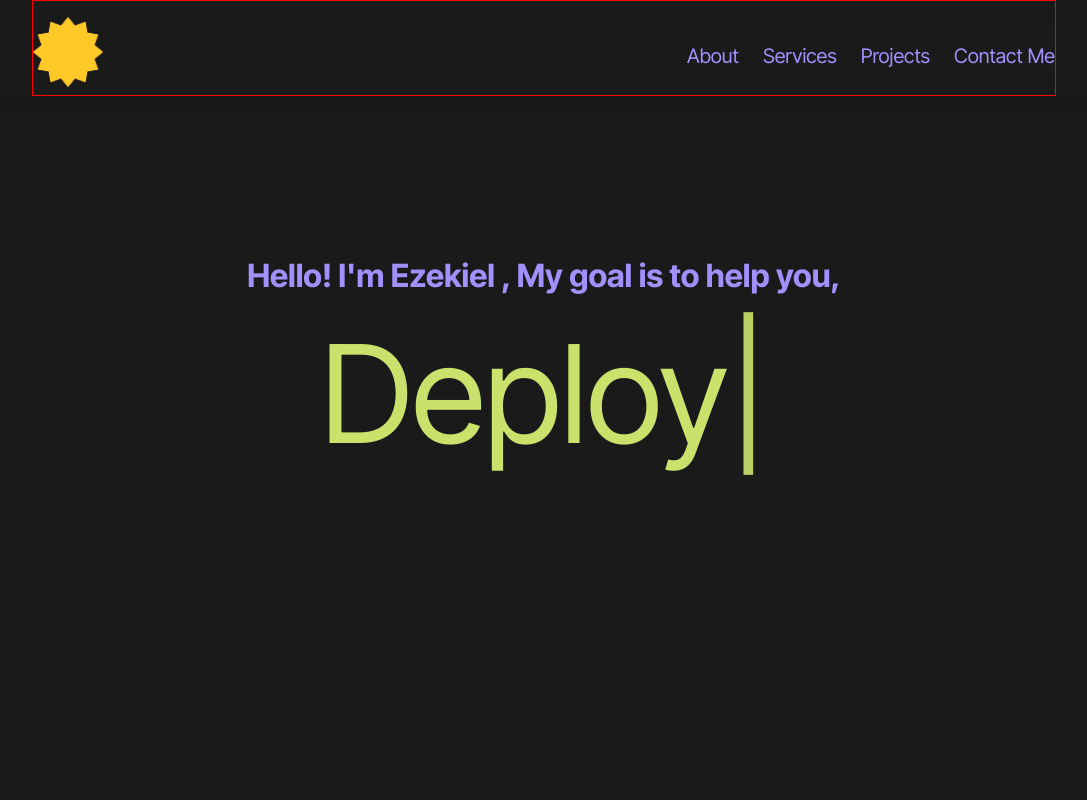
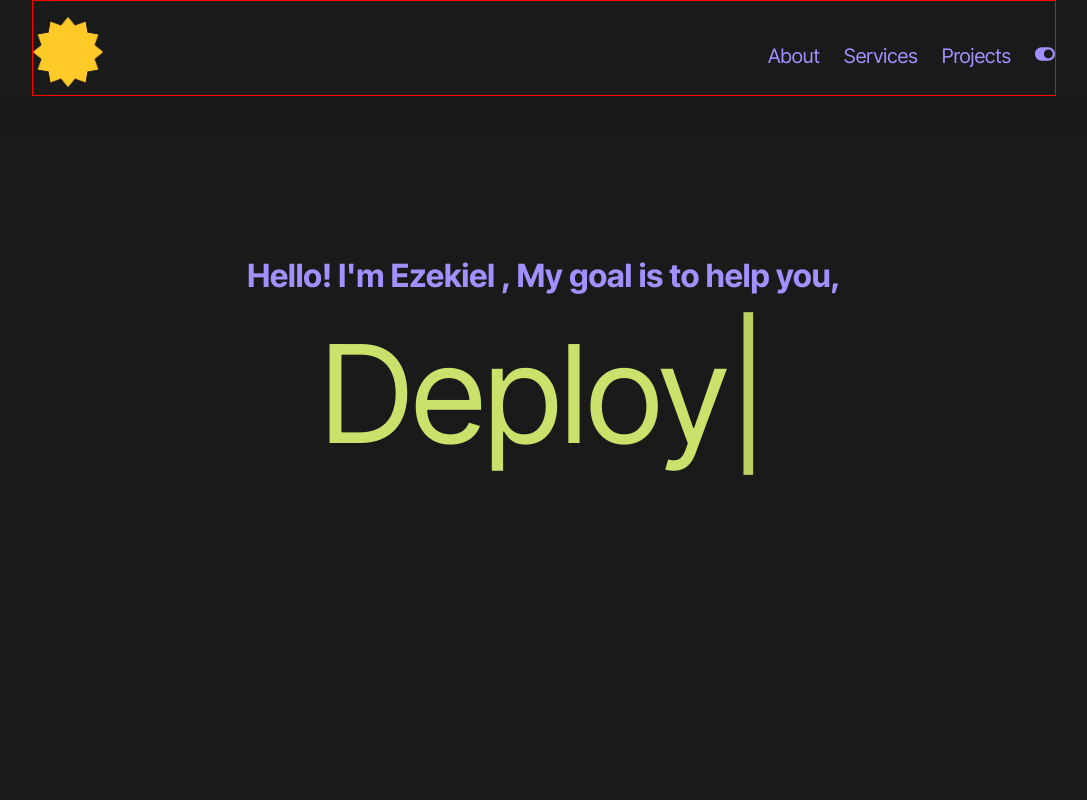
Before and after one commit to ezekielsans/react-portfolio, a React (Vite) app: page / in a window 1280 px wide. Shown: the top 800 px of the page, without its empty margins (96-1183 px from the left). Built offline with nearby package versions, Linux system fonts and the light colour scheme.

Commit message:
addded toggle button

```diff
--- a/src/components/Navbar/Navbar.jsx
+++ b/src/components/Navbar/Navbar.jsx
@@ -1,6 +1,6 @@
 import React,{useState} from 'react'
 
-
+import { FaToggleOn,FaToggleOff  } from "react-icons/fa";
 
 
 import styles from "./Navbar.module.css"
@@ -11,6 +11,7 @@ import {getImageUrl} from "../../utils"
 
 export const Navbar = () => {
 const [menuOpen,setMenuOpen] = useState(false);
+const [toggleOn,setToggle] = useState(false);
   return (
     <nav className={styles.container}>
         <div className={styles.navbar}>
@@ -29,7 +30,7 @@ const [menuOpen,setMenuOpen] = useState(false);
             <li><a href="#about">About</a></li>
             <li><a href="#services">Services</a></li>
             <li><a href="#projects">Projects</a></li>
-            <li><a href="#contact">Contact Me</a></li>
+            <li><a href="#contact"><FaToggleOn/></a></li>
         </ul>
         </div>
         </div>
```
